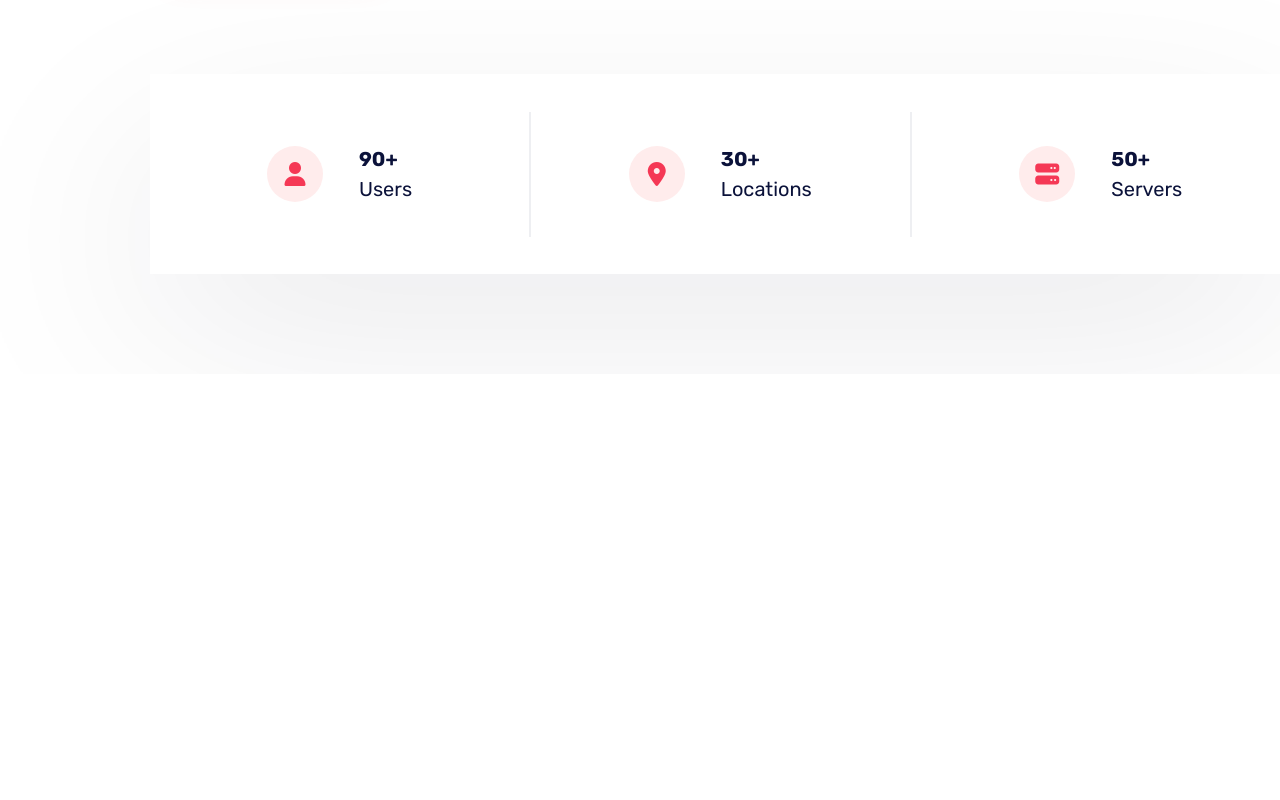
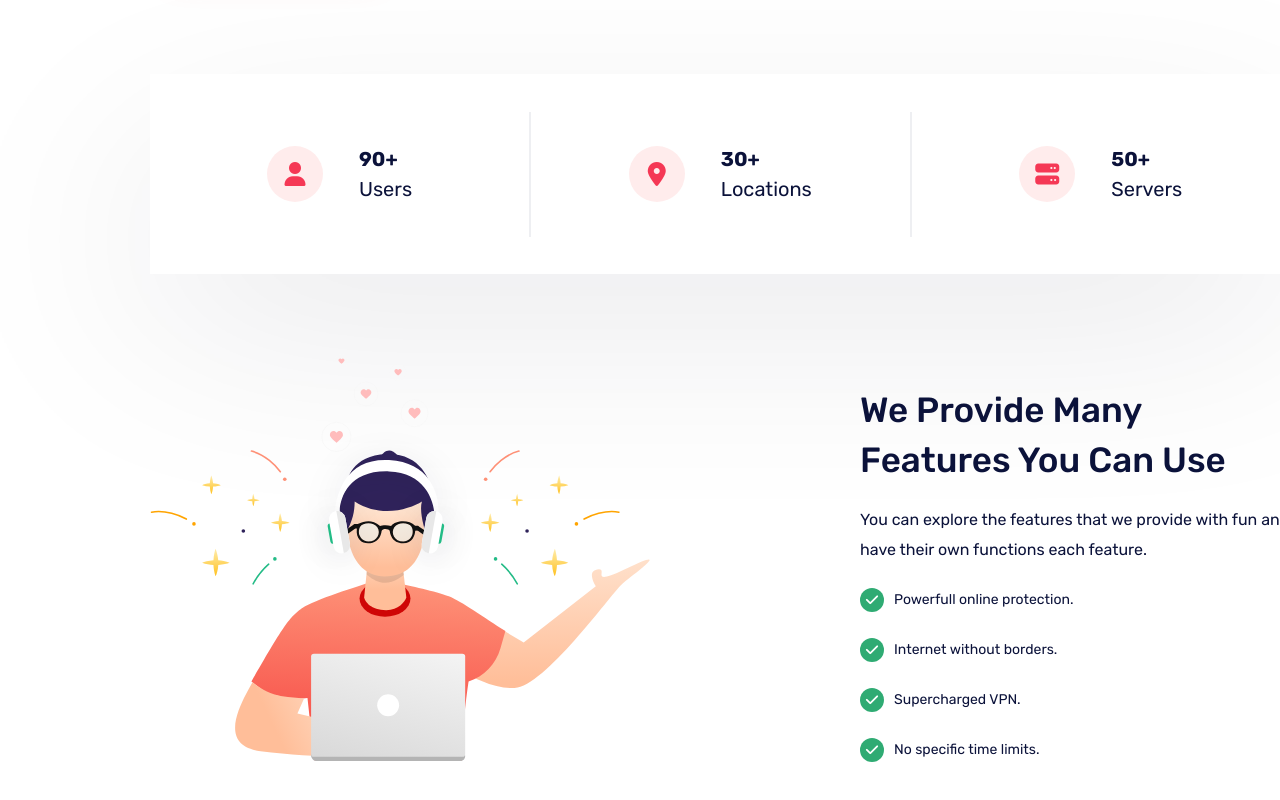
Before and after one commit to Phong0410/Landingpage-LaslesVPN, a plain HTML site: page index.html in a window 1280 px wide. Shown: the part 576-1376 px from the top of the page. Before the commit the page ends 950 px from the top, so only its background shows below. Drawn offline with Linux system fonts and the light colour scheme.

Commit message:
add features section

```diff
--- a/assets/css/style.scss
+++ b/assets/css/style.scss
@@ -259,8 +259,69 @@ body,
             }
         }
     }
+
+    .features {
+        margin: 80px 0 120px 0;
+        position: relative;
+
+        .features__img {
+            width: 500px;
+        }
+
+        .features__info {
+            position: absolute;
+            bottom: 0;
+            right: 0;
+            max-width: 430px;
+
+            .features__heading {
+                font-size: 35px;
+                font-weight: 500;
+                line-height: 50px;
+            }
+
+            .features__text {
+                margin-top: 20px;
+                font-size: 16px;
+                line-height: 30px;
+            }
+
+            .features__list {
+                .features__item {
+                    margin-top: 20px;
+                    font-size: 14px;
+                    line-height: 30px;
+                    display: flex;
+                    align-items: center;
+
+                    span {
+                        display: inline;
+                        margin-right: 10px;
+                        width: 24px;
+                        height: 24px;
+                        background-color: #2fab73;
+                        border-radius: 50px;
+                        display: flex;
+
+                        i {
+                            line-height: 24px;
+                            margin: 0 auto;
+                            color: white;
+                            font-size: 14px;
+                        }
+                    }
+                }
+            }
+        }
+    }
 }
 
 #second-section {
-    height: 100px;
+    width: 100%;
+    padding: 0 150px;
+    background-color: $background-color-2;
+
+    .plans {
+        margin: 80px 0;
+    }
 }
--- a/index.html
+++ b/index.html
@@ -5,7 +5,7 @@
     <meta charset="UTF-8">
     <meta http-equiv="X-UA-Compatible" content="IE=edge">
     <meta name="viewport" content="width=device-width, initial-scale=1.0">
-    <title>Document</title>
+    <title>Landingpage LaslesVPN</title>
 
     <link rel="stylesheet" href="./assets/css/reset.css">
     <link rel="preconnect" href="https://fonts.googleapis.com">
@@ -67,10 +67,30 @@
                     </p>
                 </li>
             </ul>
+            <div class="features">
+                <img src="./assets/img/svg/Illustration 2.svg" alt="image" class="features__img">
+                <div class="features__info">
+                    <h2 class="features__heading">We Provide Many Features You Can Use</h2>
+                    <p class="features__text">You can explore the features that we provide with fun and have their own
+                        functions each feature.</p>
+                    <ul class="features__list">
+                        <li class="features__item"><span><i class="fa-solid fa-check"></i></span>Powerfull online
+                            protection.</li>
+                        <li class="features__item"><span><i class="fa-solid fa-check"></i></span>Internet without
+                            borders.</li>
+                        <li class="features__item"><span><i class="fa-solid fa-check"></i></span>Supercharged VPN.
+                        </li>
+                        <li class="features__item"><span><i class="fa-solid fa-check"></i></span>No specific time
+                            limits.</li>
+                    </ul>
+                </div>
+            </div>
         </section>
-        <section id="second-section">
-
-        </section>
+        <!-- <section id="second-section">
+            <div class="plans">
+                <h2 class="plans__heading">Choose Your Plan</h2>
+            </div>
+        </section> -->
     </div>
 </body>
 
```
Also changed, not shown: assets/css/style.css, assets/img/svg/Illustration 2.svg (added), 1 other file.
